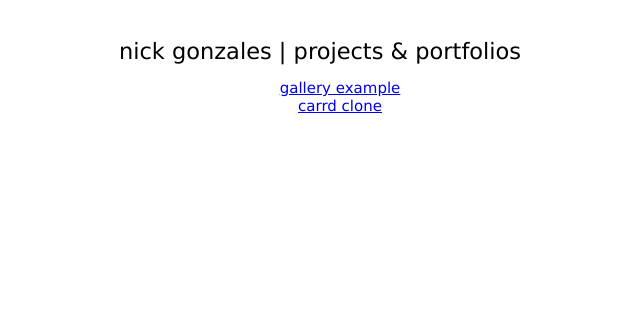
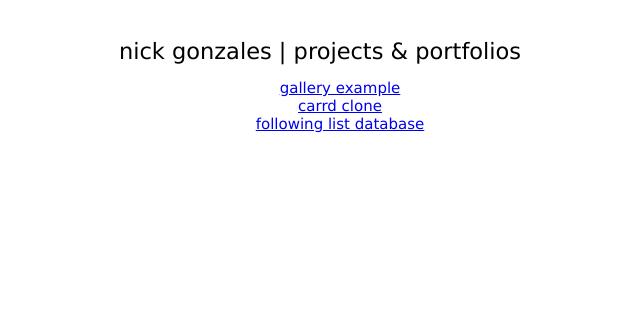
Before and after one commit to doxtu/nickwademe, a Flask app: page / in a window 1280 px wide. Shown: the top 324 px of the page, without its empty margins (320-960 px from the left). Run offline with Flask 3, Linux system fonts and the light colour scheme.

Commit message:
oops forgot to add link to front page

```diff
--- a/templates/index.html
+++ b/templates/index.html
@@ -38,6 +38,7 @@
       <ul class='link-list text-align-center'>
         <li><a href="/gallery">gallery example</a></li>
         <li><a href="/card">carrd clone</a></li>
+        <li><a href="/following">following list database</a></li>
       </ul>
     </section>
     </body>
```
